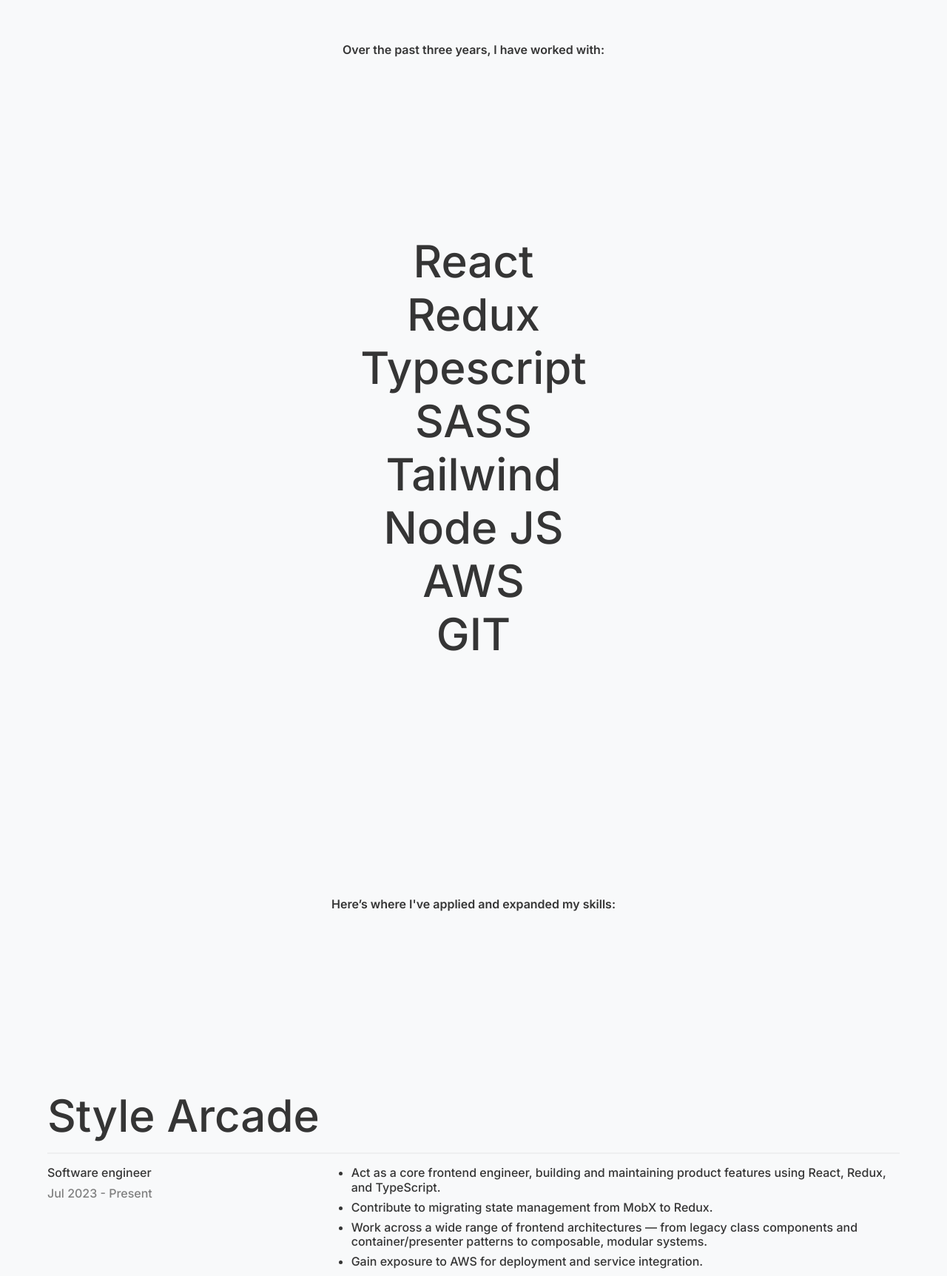
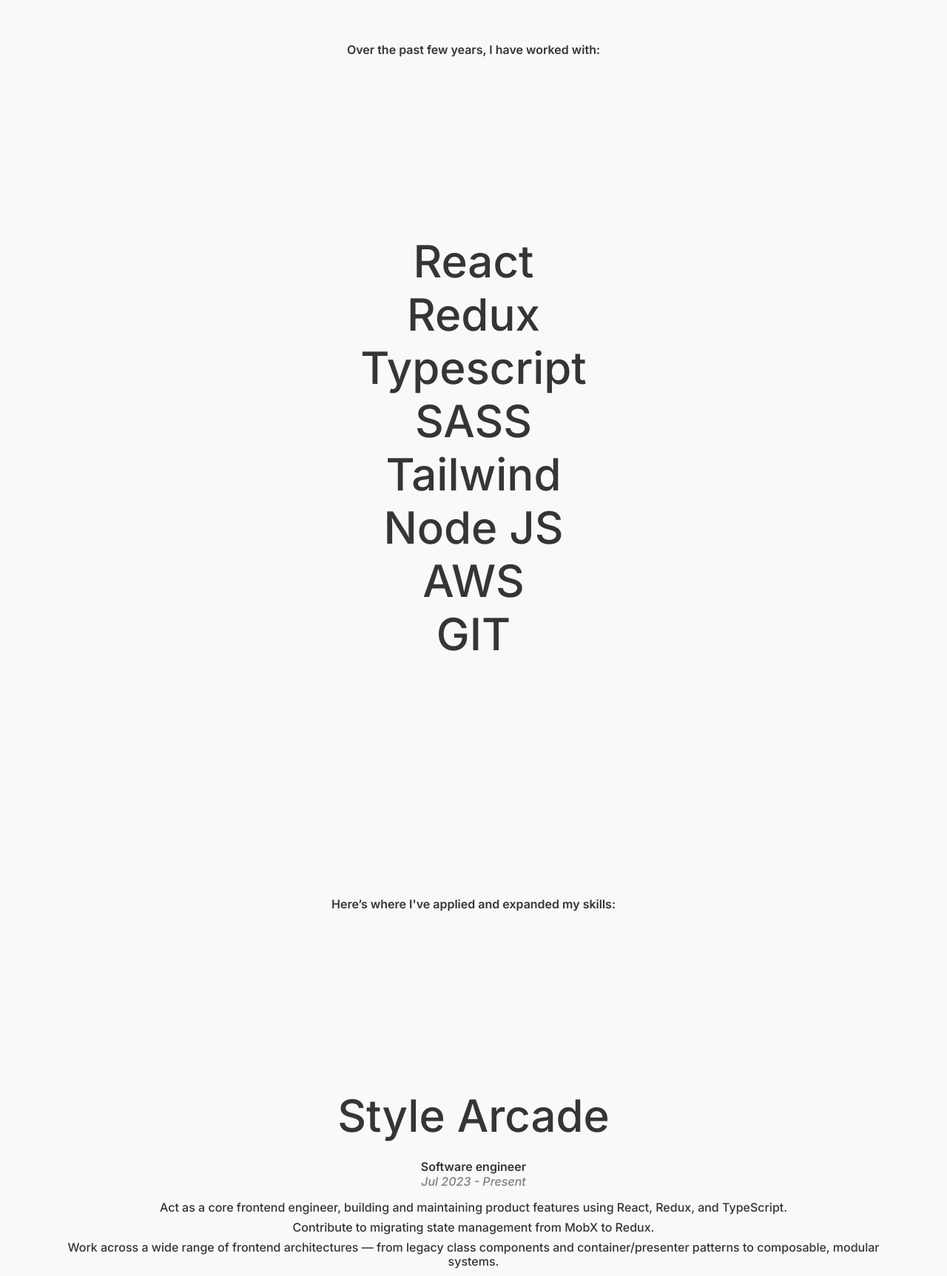
Before and after one commit to jiasong214/portfolio-v2, a React (Vite) app: page / in a window 1280 px wide. Shown: the part 1866-3591 px from the top of the page at 74% size. Built offline with nearby package versions, Linux system fonts and the light colour scheme.

Commit message:
Remove some scroll animations for better UX

```diff
--- a/src/App.tsx
+++ b/src/App.tsx
@@ -47,7 +47,7 @@
       />
       <Intro loading={loading} />
       <About />
-      <p className="subText">Over the past three years, I have worked with:</p>
+      <p className="subText">Over the past few years, I have worked with:</p>
       <Skills />
       <p className="subText">
         Here’s where I've applied and expanded my skills:
--- a/src/components/About/About.tsx
+++ b/src/components/About/About.tsx
@@ -1,6 +1,8 @@
 import React, { JSX } from "react";
 import styles from "./About.module.scss";
 import { motion } from "framer-motion";
+
+const yearsOfExperience = new Date().getFullYear() - 2022;
 
 function About(): JSX.Element {
   const introductionItem = {
@@ -25,8 +27,8 @@
       }}
     >
       <motion.p className={styles.introduction} variants={introductionItem}>
-        I'm a frontend-focused full stack engineer with over 3 years of
-        experience building web app using React, TypeScript, and Node.js.
+        I'm a frontend-focused full stack engineer with over {yearsOfExperience} years of
+        experience building web apps using React, TypeScript, and Node.js.
       </motion.p>
       <motion.p className={styles.introduction} variants={introductionItem}>
         I love crafting clean, reusable code and building user-friendly
--- a/src/components/Contact/Contact.tsx
+++ b/src/components/Contact/Contact.tsx
@@ -1,22 +1,16 @@
 import React, { useState } from "react";
 import styles from "./Contact.module.scss";
-import { motion } from "framer-motion";
 
 function Contact() {
-  const contactItem = {
-    hidden: { opacity: 0 },
-    visible: { opacity: 1, transition: { duration: 1 } },
-  };
-
   return (
     <div className={styles.contact}>
-      <motion.div className={styles.contactInner}>
+      <div className={styles.contactInner}>
         <div>
-          <motion.h2 className={styles.title} variants={contactItem}>
+          <h2 className={styles.title}>
             Let's connect!
-          </motion.h2>
-          <motion.ul>
-            <motion.li variants={contactItem}>
+          </h2>
+          <ul>
+            <li>
               <a
                 href="mailto:jiasong214@gmail.com"
                 target="_blank"
@@ -24,8 +18,8 @@
               >
                 jiasong214@gmail.com
               </a>
-            </motion.li>
-            <motion.li variants={contactItem}>
+            </li>
+            <li>
               <a
                 href="https://www.linkedin.com/in/jiasong214/"
                 target="_blank"
@@ -33,16 +27,16 @@
               >
                 LinkedIn
               </a>
-            </motion.li>
-          </motion.ul>
+            </li>
+          </ul>
         </div>
 
-        <div>
-          <motion.h2 className={styles.title} variants={contactItem}>
+        <div className={styles.subLinkContainer}>
+          <h2 className={styles.title}>
             If you'd like to see more,
-          </motion.h2>
-          <motion.ul>
-            <motion.li variants={contactItem}>
+          </h2>
+          <ul>
+            <li>
               <a
                 href="https://jiasong214.github.io/portfolio/"
                 target="_blank"
@@ -50,8 +44,8 @@
               >
                 Portfolio (2022)
               </a>
-            </motion.li>
-            <motion.li variants={contactItem}>
+            </li>
+            <li>
               <a
                 href="https://github.com/jiasong214"
                 target="_blank"
@@ -59,10 +53,10 @@
               >
                 Github
               </a>
-            </motion.li>
-          </motion.ul>
+            </li>
+          </ul>
         </div>
-      </motion.div>
+      </div>
     </div>
   );
 }
--- a/src/components/Experience/Experience.module.scss
+++ b/src/components/Experience/Experience.module.scss
@@ -1,59 +1,42 @@
 .experience {
   display: flex;
   flex-direction: column;
-  gap: space(16);
+  gap: space(24);
   margin-bottom: 30vh;
+}
+
+.divider {
+  width: 30px;
+  height: 1px;
+  background-color: var(--text);
+  opacity: 0.5;
+  margin: space(5) auto;
 }
 
 .companyTitle {
   font-size: var(--font-title-m);
-  text-align: left;
-  margin-bottom: space(4);
-  position: relative;
-}
-
-.divider {
-  position: absolute;
-  bottom: calc(#{space(2)} * -1);
-  left: 0;
-  width: 100%;
-  height: 2px;
-  background-color: rgba(144, 144, 144, 0.1);
-}
-
-.positionBlock {
-  display: grid;
-  grid-template-columns: 1fr 2fr;
-  gap: space(2);
   margin-bottom: space(3);
 
-  @media screen and (max-width: 980px) {
-    display: block;
-  }
 }
 
 .position {
   font-size: var(--font-normal);
-  text-align: left;
-  margin-bottom: space(1);
+  font-weight: 600;
 }
 
 .subInfo {
   font-size: var(--font-normal);
   color: grey;
-  text-align: left;
-  margin-bottom: space(3);
+  font-style: italic;
+  margin-bottom: space(2);
 }
 
 .jobSummary {
   display: flex;
   flex-direction: column;
   gap: space(1);
-  padding-left: 16px;
 
   li {
     font-size: var(--font-normal);
-    text-align: left;
-    list-style: outside;
   }
 }
--- a/src/components/Experience/Experience.tsx
+++ b/src/components/Experience/Experience.tsx
@@ -1,127 +1,93 @@
 import React, { useState } from "react";
 import styles from "./Experience.module.scss";
-import { motion } from "framer-motion";
 
 function Experience() {
-  const itemMotionVariant = {
-    hidden: { opacity: 0 },
-    visible: { opacity: 1, transition: { duration: 0.5 } },
-  };
 
   return (
-    <motion.div
+    <div
       className={styles.experience}
-      initial="hidden"
-      whileInView="visible"
-      transition={{ staggerChildren: 0.05 }}
-      viewport={{ once: true, amount: 0.3 }}
-      variants={{
-        hidden: {},
-        visible: {},
-      }}
     >
-      <motion.article>
-        <motion.h4 className={styles.companyTitle} variants={itemMotionVariant}>
+      <article>
+        <h4 className={styles.companyTitle}>
           Style Arcade
-          <motion.div
-            className={styles.divider}
-            transition={{ duration: 0.5 }}
-            variants={{
-              hidden: { width: "0%" },
-              visible: { width: "100%" },
-            }}
-          />
-        </motion.h4>
-        <motion.div className={styles.positionBlock}>
-          <motion.div className={styles.leftContainer}>
-            <motion.h3 className={styles.position} variants={itemMotionVariant}>
-              Software engineer
-            </motion.h3>
-            <motion.p className={styles.subInfo} variants={itemMotionVariant}>
-              Jul 2023 - Present
-            </motion.p>
-          </motion.div>
-          <motion.ul className={styles.jobSummary}>
-            <motion.li variants={itemMotionVariant}>
+        </h4>
+        <div className={styles.positionBlock}>
+          <h3 className={styles.position}>
+            Software engineer
+          </h3>
+          <p className={styles.subInfo}>
+            Jul 2023 - Present
+          </p>
+          <ul className={styles.jobSummary}>
+            <li>
               Act as a core frontend engineer, building and maintaining product
               features using React, Redux, and TypeScript.
-            </motion.li>
-            <motion.li variants={itemMotionVariant}>
+            </li>
+            <li>
               Contribute to migrating state management from MobX to Redux.
-            </motion.li>
-            <motion.li variants={itemMotionVariant}>
+            </li>
+            <li>
               Work across a wide range of frontend architectures — from legacy
               class components and container/presenter patterns to composable,
               modular systems.
-            </motion.li>
-            <motion.li variants={itemMotionVariant}>
+            </li>
+            <li>
               Gain exposure to AWS for deployment and service integration.
-            </motion.li>
-          </motion.ul>
-        </motion.div>
-        <motion.div className={styles.positionBlock}>
-          <motion.div className={styles.leftContainer}>
-            <motion.h3 className={styles.position} variants={itemMotionVariant}>
-              Junior software engineer
-            </motion.h3>
-            <motion.p className={styles.subInfo} variants={itemMotionVariant}>
-              Apr 2022 - Jul 2023
-            </motion.p>
-          </motion.div>
-          <motion.ul className={styles.jobSummary}>
-            <motion.li variants={itemMotionVariant}>
+            </li>
+        </ul>
+        </div>
+        <div className={styles.divider} />
+        <div className={styles.positionBlock}>
+          <h3 className={styles.position}>
+            Junior software engineer
+          </h3>
+          <p className={styles.subInfo}>
+            Apr 2022 - Jul 2023
+          </p>
+          <ul className={styles.jobSummary}>
+            <li>
               Troubleshoot issues by analysing backend logic and data processing
               flows.
-            </motion.li>
-            <motion.li variants={itemMotionVariant}>
+            </li>
+            <li>
               Implemented a new design system across the app to enhance UI
               consistency and user experience.
-            </motion.li>
-          </motion.ul>
-        </motion.div>
-      </motion.article>
-      <motion.article>
-        <motion.h4 className={styles.companyTitle} variants={itemMotionVariant}>
+            </li>
+          </ul>
+        </div>
+      </article>
+      <article>
+        <h4 className={styles.companyTitle}>
           Ridly Rubbish Removal
-          <motion.div
-            className={styles.divider}
-            transition={{ duration: 1, delay: 0.5 }}
-            variants={{
-              hidden: { width: "0%" },
-              visible: { width: "100%" },
-            }}
-          />
-        </motion.h4>
-        <motion.div className={styles.positionBlock}>
-          <motion.div className={styles.leftContainer}>
-            <motion.h3 className={styles.position} variants={itemMotionVariant}>
+        </h4>
+        <div className={styles.positionBlock}>
+            <h3 className={styles.position}>
               Frontend developer
-            </motion.h3>
-            <motion.p className={styles.subInfo} variants={itemMotionVariant}>
+            </h3>
+            <p className={styles.subInfo}>
               Dec 2022 - Jan 2023 | Contract
-            </motion.p>
-          </motion.div>
+            </p>
 
-          <motion.ul className={styles.jobSummary}>
-            <motion.li variants={itemMotionVariant}>
+          <ul className={styles.jobSummary}>
+            <li>
               Collaborated on a team of three engineers to rebuild a legacy
               CMS-based website using modern web technologies.
-            </motion.li>
-            <motion.li variants={itemMotionVariant}>
+            </li>
+            <li>
               Built all frontend components using React, TypeScript, and Remix.
-            </motion.li>
-            <motion.li variants={itemMotionVariant}>
+            </li>
+            <li>
               Precisely replicated the existing UI with SASS, maintaining full
               design and animation fidelity.
-            </motion.li>
-            <motion.li variants={itemMotionVariant}>
+            </li>
+            <li>
               Implemented dynamic interactions and reusable logic through custom
               React hooks.
-            </motion.li>
-          </motion.ul>
-        </motion.div>
-      </motion.article>
-    </motion.div>
+            </li>
+          </ul>
+        </div>
+      </article>
+    </div>
   );
 }
 
--- a/src/components/Footer/Footer.tsx
+++ b/src/components/Footer/Footer.tsx
@@ -5,7 +5,7 @@
   return (
     <footer className={styles.footer}>
       <div className={styles.copyright}>
-        &copy; JIA SONG 2025
+        &copy; JIA SONG 2026
       </div>
     </footer>
   )
--- a/src/components/Skills/Skills.tsx
+++ b/src/components/Skills/Skills.tsx
@@ -1,34 +1,18 @@
 import React, { useState } from "react";
 import styles from "./skills.module.scss";
-import { motion } from "framer-motion";
 
 function Skills() {
-  const skillItemMotionVariant = {
-    hidden: { opacity: 0, y: 20 },
-    visible: { opacity: 1, y: 0 },
-  };
-
   return (
-    <motion.ul
-      className={styles.skills}
-      initial="hidden"
-      whileInView="visible"
-      transition={{ staggerChildren: 0.08 }}
-      viewport={{ once: true, amount: 0.5 }}
-      variants={{
-        hidden: {},
-        visible: {},
-      }}
-    >
-      <motion.li variants={skillItemMotionVariant}>React</motion.li>
-      <motion.li variants={skillItemMotionVariant}>Redux</motion.li>
-      <motion.li variants={skillItemMotionVariant}>Typescript</motion.li>
-      <motion.li variants={skillItemMotionVariant}>SASS</motion.li>
-      <motion.li variants={skillItemMotionVariant}>Tailwind</motion.li>
-      <motion.li variants={skillItemMotionVariant}>Node JS</motion.li>
-      <motion.li variants={skillItemMotionVariant}>AWS</motion.li>
-      <motion.li variants={skillItemMotionVariant}>GIT</motion.li>
-    </motion.ul>
+    <ul className={styles.skills}>
+      <li>React</li>
+      <li>Redux</li>
+      <li>Typescript</li>
+      <li>SASS</li>
+      <li>Tailwind</li>
+      <li>Node JS</li>
+      <li>AWS</li>
+      <li>GIT</li>
+    </ul>
   );
 }
 
```
Also changed, not shown: src/components/Contact/Contact.module.scss (+13 -0 lines), 1 other file (tests, documents, lock files or other folders).
